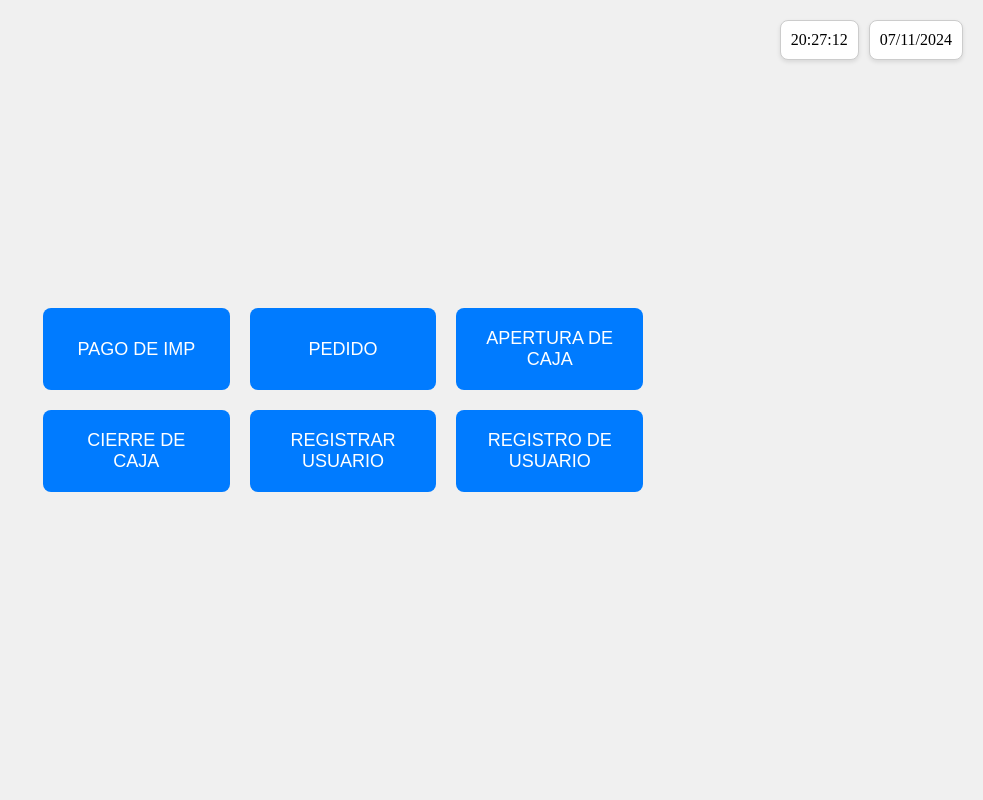
After one commit to Elias-Ruiz-Rodriguez/Proyecto_Brunette, a Django app: template ruize/login/templates/menu/menu.html in a window 1280 px wide. The commit adds this page. Shown: the whole page, without its empty margins (297-1280 px from the left). Run offline with Django 5.2, Linux system fonts and the light colour scheme; the template is opened without the code that fills it, so the values that code supplies are empty.

Commit message:
Agregue algunos html

```diff
--- /dev/null
+++ b/ruize/login/static/menu/menu.css
@@ -0,0 +1,46 @@
+body {
+    display: flex;
+    justify-content: center;
+    align-items: center;
+    height: 100vh;
+    margin: 0;
+    background-color: #f0f0f0;
+    position: relative;
+}
+.time-date-container {
+    position: absolute;
+    top: 20px;
+    right: 20px;
+    display: flex;
+    gap: 10px;
+}
+.time-date {
+    padding: 10px;
+    background-color: #ffffff;
+    border: 1px solid #ccc;
+    border-radius: 8px;
+    box-shadow: 0 2px 4px rgba(0, 0, 0, 0.1);
+    font-size: 16px;
+    text-align: center;
+}
+.button-container {
+    display: grid;
+    grid-template-columns: repeat(3, 1fr); /* Tres columnas */
+    grid-template-rows: repeat(2, 1fr); /* Dos filas para seis botones */
+    gap: 20px;
+    max-width: 600px;
+    width: 100%;
+}
+.button {
+    padding: 20px;
+    font-size: 18px;
+    color: white;
+    background-color: #007BFF;
+    border: none;
+    border-radius: 8px;
+    cursor: pointer;
+    transition: background-color 0.3s;
+}
+.button:hover {
+    background-color: #0056b3;
+}
--- /dev/null
+++ b/ruize/login/templates/menu/menu.html
@@ -0,0 +1,40 @@
+<!DOCTYPE html>
+<html lang="es">
+<head>
+    <meta charset="UTF-8">
+    <meta name="viewport" content="width=device-width, initial-scale=1.0">
+    <title>Botones Centrados</title>
+    {% load static %}
+    <link rel="stylesheet" href="{% static 'menu/menu.css' %}">
+</head>
+<body>
+    <div class="time-date-container">
+        <div class="time-date" id="current-time">12:00</div>
+        <div class="time-date" id="current-date">01/11/2024</div>
+    </div>
+
+    <div class="button-container">
+        <button class="button">PAGO DE IMP</button>
+        <button class="button">PEDIDO</button>
+        <button class="button">APERTURA DE CAJA</button>
+        <button class="button">CIERRE DE CAJA</button>
+        <button class="button">REGISTRAR USUARIO</button>
+        <button class="button">REGISTRO DE USUARIO</button>
+    </div>
+
+    <script>
+        function updateDateTime() {
+            const now = new Date();
+            const optionsDate = { year: 'numeric', month: '2-digit', day: '2-digit' };
+            const optionsTime = { hour: '2-digit', minute: '2-digit', second: '2-digit', hour12: false };
+
+            document.getElementById('current-date').innerText = now.toLocaleDateString('es-ES', optionsDate);
+            document.getElementById('current-time').innerText = now.toLocaleTimeString('es-ES', optionsTime);
+        }
+
+        // Actualizar la hora y la fecha cada segundo
+        setInterval(updateDateTime, 1000);
+        updateDateTime(); // Inicializar al cargar
+    </script>
+</body>
+</html>
--- a/ruize/ruize/settings.py
+++ b/ruize/ruize/settings.py
@@ -117,7 +117,13 @@ USE_TZ = True
 # Static files (CSS, JavaScript, Images)
 # https://docs.djangoproject.com/en/5.1/howto/static-files/
 
+import os
+
 STATIC_URL = 'static/'
+
+STATICFILES_DIRS = [
+    os.path.join(BASE_DIR, 'static'),
+]
 
 # Default primary key field type
 # https://docs.djangoproject.com/en/5.1/ref/settings/#default-auto-field
--- a/ruize/ruize/urls.py
+++ b/ruize/ruize/urls.py
@@ -21,5 +21,5 @@ from login import views
 
 urlpatterns = [
     path('admin/', admin.site.urls),
-    path('inicio_sesion/', views.mi_vista, name='inicio_sesion'),
+    path('inicio_sesion/', views.inicio_sesion, name='inicio_sesion'),
 ]
```
Also changed, not shown: ruize/login/models.py (+4 -11 lines), ruize/login/static/inicio_sesion/inicio_sesion.css (renamed from ruize/login/templates/login/inicio_sesion.html, +0 -31 lines), ruize/login/templates/apertura_de_caja/apertura_de_caja.html (deleted, +0 -62 lines), ruize/login/templates/inicio_sesion/inicio_sesion.html (added, +32 -0 lines), ruize/login/templates/registrar/registrar.html (added, +49 -0 lines), ruize/login/views.py (+15 -16 lines), ruize/db.sqlite3, ruize/login/migrations/0006_rename_password_login_contraseña_and_more.py (added), ruize/login/migrations/0007_alter_empleados_rol_empl.py (added).
